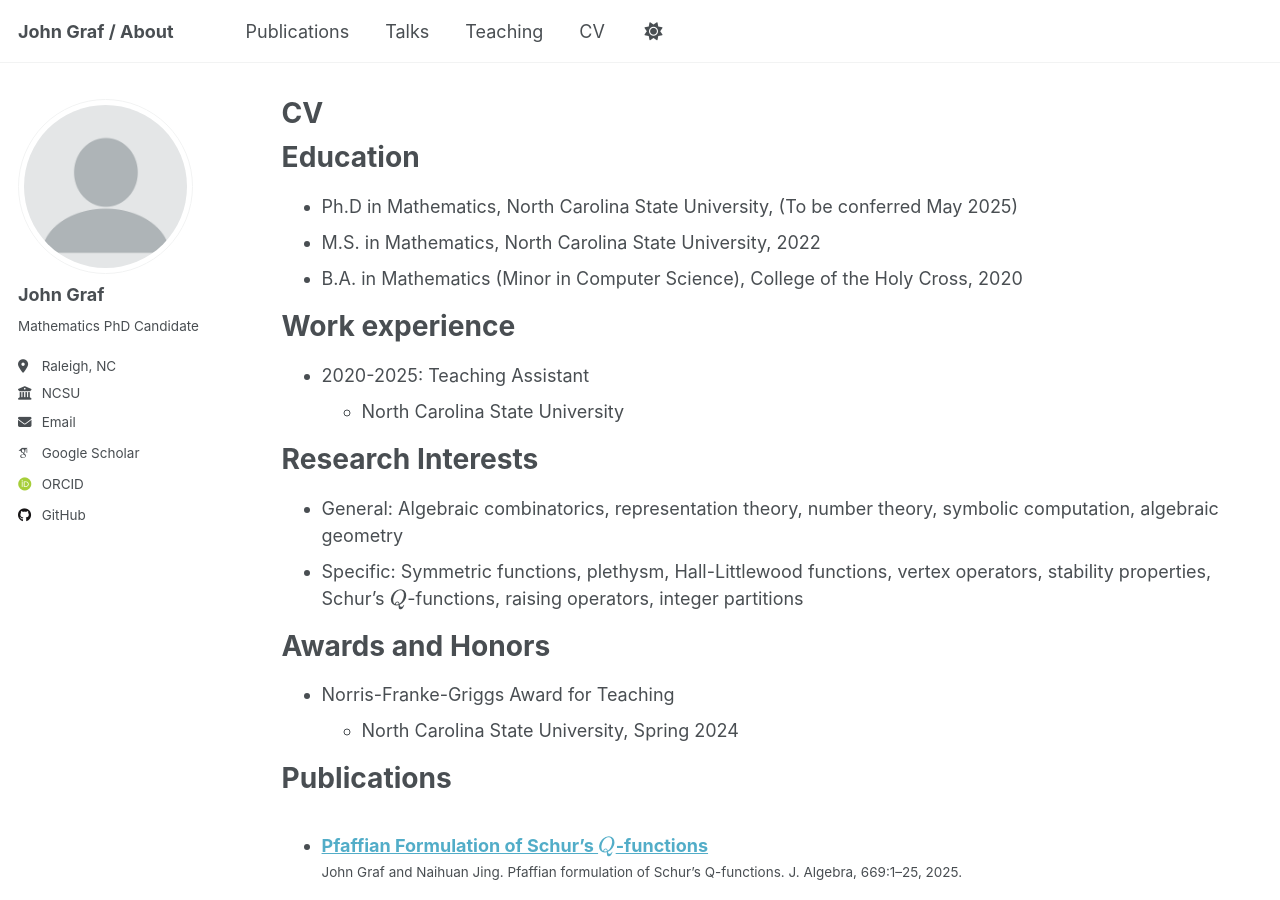
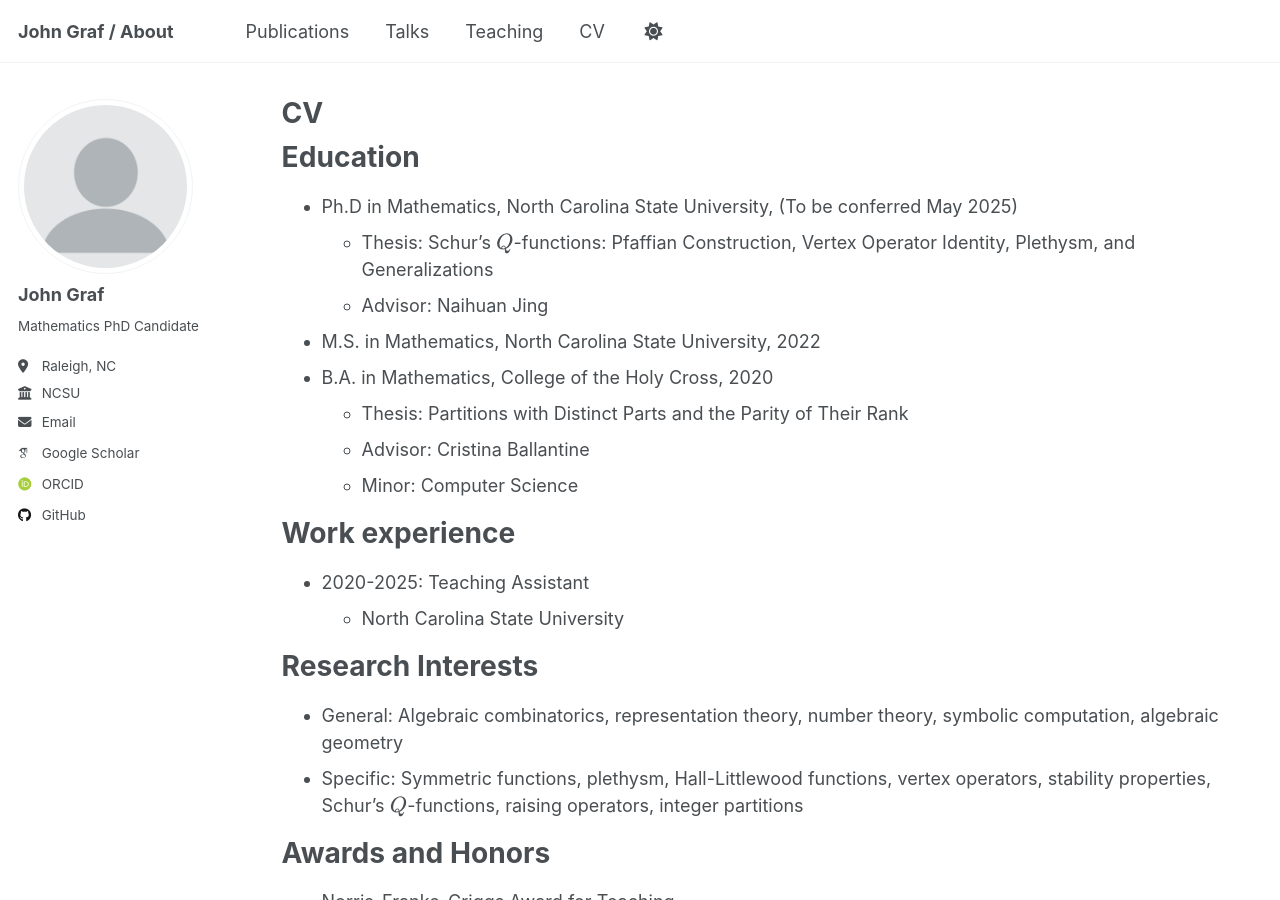
Before and after one commit to j-graf/j-graf.github.io, a Jekyll site: the page built from _pages/cv.md, in a window 1280 px wide and 900 px high. Built offline with Jekyll 4.4.1, drawn with Linux system fonts in a browser that asks for light colours; some web fonts are replaced.

Commit message:
Update cv.md

```diff
--- a/_pages/cv.md
+++ b/_pages/cv.md
@@ -12,8 +12,13 @@ redirect_from:
 Education
 ======
 * Ph.D in Mathematics, North Carolina State University, (To be conferred May 2025)
+  * Thesis: Schur's $$Q$$-functions: Pfaffian Construction, Vertex Operator Identity, Plethysm, and Generalizations
+  * Advisor: Naihuan Jing
 * M.S. in Mathematics, North Carolina State University, 2022
-* B.A. in Mathematics (Minor in Computer Science), College of the Holy Cross, 2020
+* B.A. in Mathematics, College of the Holy Cross, 2020
+  * Thesis: Partitions with Distinct Parts and the Parity of Their Rank
+  * Advisor: Cristina Ballantine
+  * Minor: Computer Science
 
 Work experience
 ======
```
